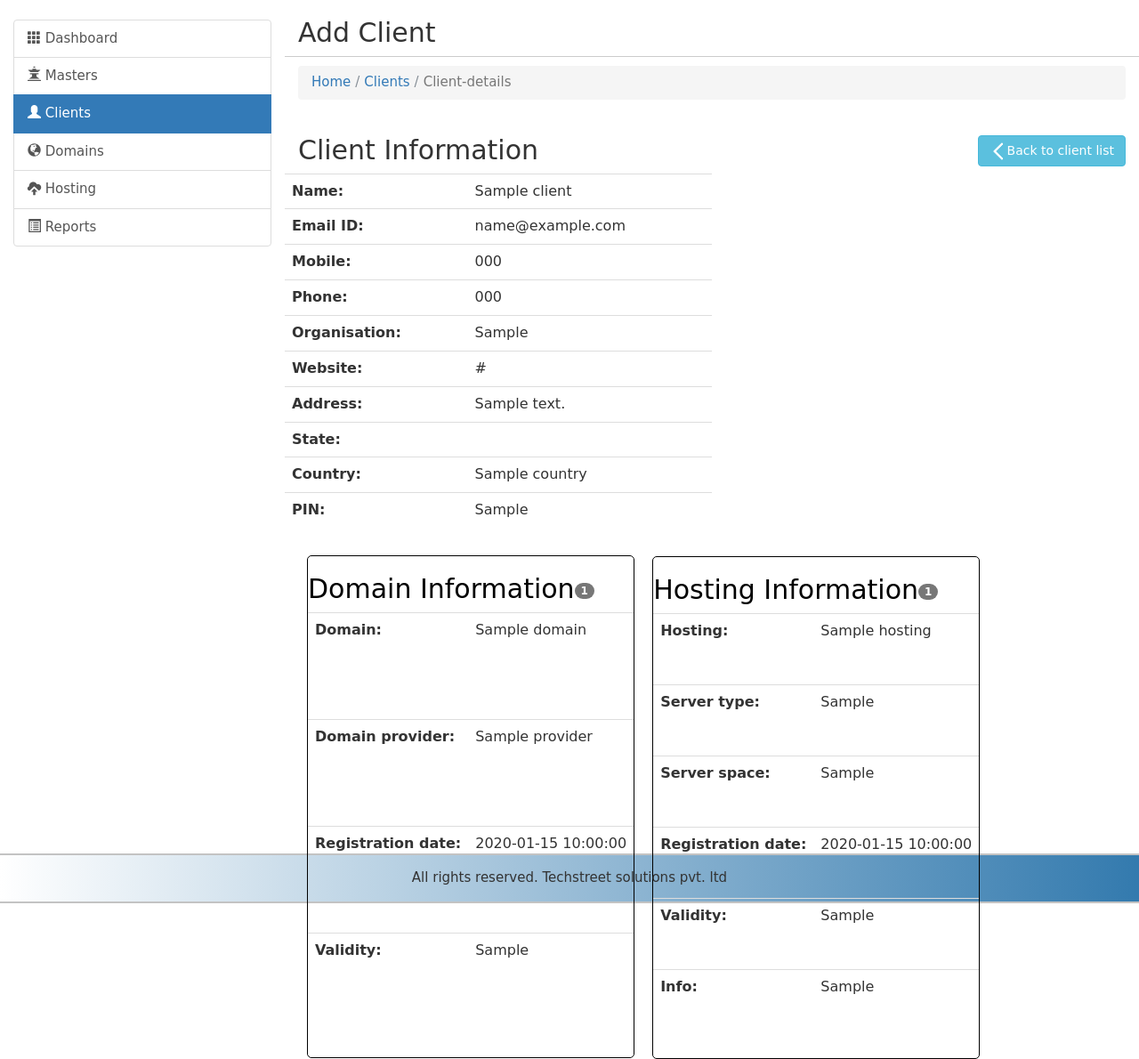
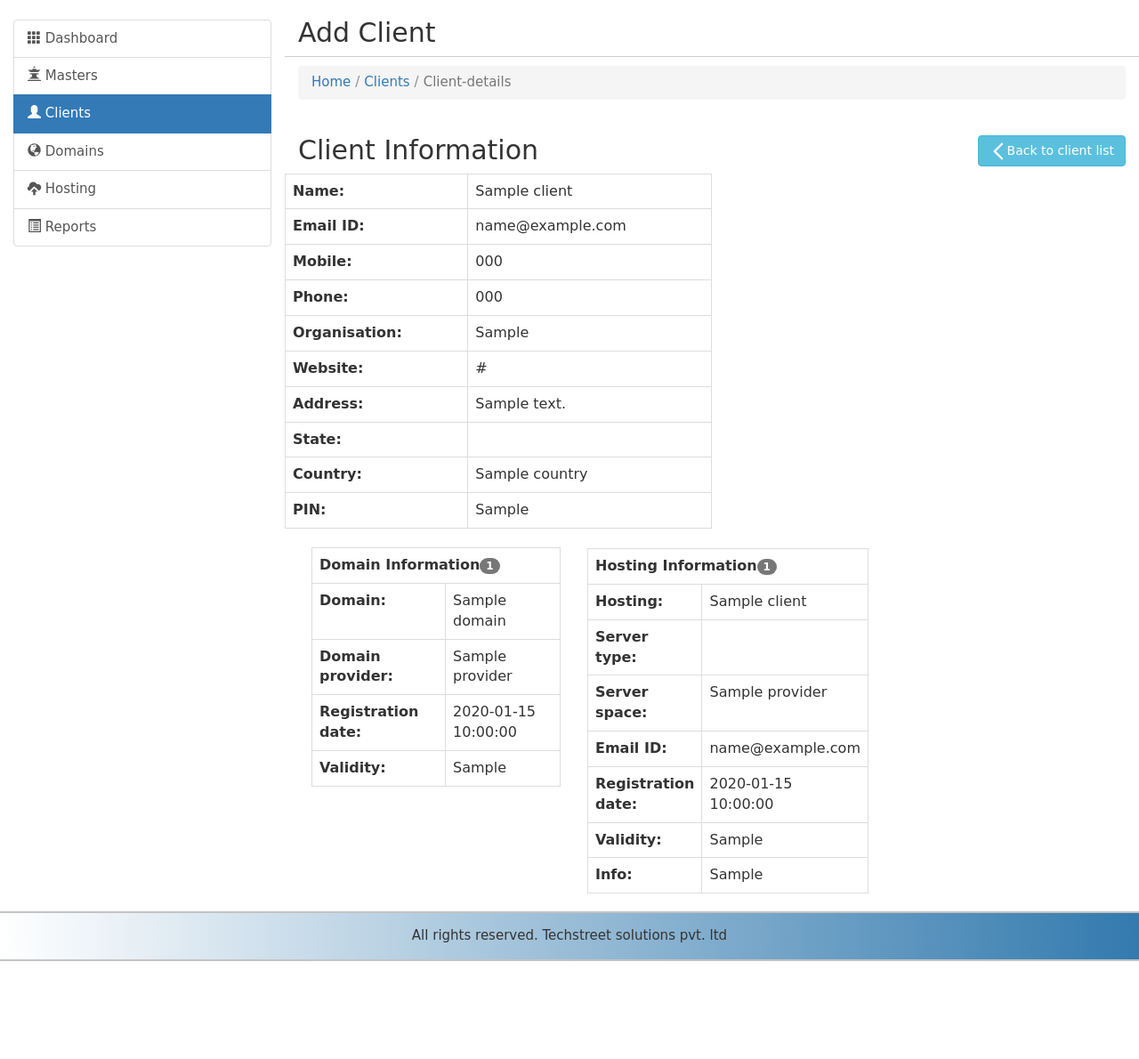
Before and after one commit to anshulrockz/hdms, a PHP site: page /client/view/client-details.php?id=1 in a window 1280 px wide. Shown: the part 143-1333 px from the top of the page at 89% size. After the commit the page ends 1223 px from the top, so only its background shows below. Run offline with PHP 8.4, Linux system fonts and the light colour scheme; the visitor is signed in with stand-in values (Sample User, id 1); tables that the repository leaves empty or names only in its code hold one stand-in row (values such as "Sample post"); data that the repository does not hold is empty.

Commit message:
hosting module chnages

```diff
--- a/client/view/client-details.php
+++ b/client/view/client-details.php
@@ -97,7 +97,7 @@
 					</div>
 
 					<div class="row">
-						<table class="col-md-6 table table-responsive" >
+						<table class="col-md-6 table table-bordered" >
 							<tbody>
 								<tr>
 									<th>Name:</th>
@@ -157,10 +157,12 @@
 
 						</div>
 					</div>
-					<div class="infobox">
-						<h2>Domain Information<div class="badge"><?php echo $i; $i++;?></div></h2>
-						<table class="col-md-12 table table-responsive" >
+					<div class="col-sm-11 col-md-4">
+						<table class=" table table-bordered">
 						<tbody>
+							<tr>
+								<th colspan="2">Domain Information<div class="badge"><?php echo $i; $i++;?></div></th>
+							</tr>
 							<tr>
 								<th>Domain:</th>
 								<td><?php echo $result2['domain_name']; ?></td>
@@ -190,7 +192,8 @@
 								<?php
 									}
 								}
-								$sql3="SELECT * FROM hosting WHERE client_id='$id'";
+								$sql3="SELECT * FROM hosting LEFT
+								JOIN clients ON hosting.client_id=clients.id WHERE client_id='$id'";
 								$query3=mysqli_query($connection,$sql3);
 								$count3=mysqli_num_rows($query3);
 								$i=1;
@@ -198,25 +201,45 @@
 								while($result3=mysqli_fetch_assoc($query3)){
 								?>
 					<div class="row">
-						<div class="col-md-6 col-auto mr-auto text-left">
+						<div class="col-md-4 col-auto mr-auto text-left">
 
 						</div>
 					</div>
-							<div class="infobox">
-								<h2>Hosting Information<div class="badge"><?php echo $i; $i++;?></div></h2>
-								<table class="col-md-12 table table-responsive ">
+							<div class="col-sm-11 col-md-4">
+								<table class=" table table-bordered ">
 									<tbody>
+										<tr>
+											<th colspan="2">Hosting Information<div class="badge"><?php echo $i; $i++;?></div></th>
+										</tr>
 										<tr>
 											<th>Hosting:</th>
 											<td><?php echo $result3['hosting_name']; ?></td>
 										</tr>
 										<tr>
 											<th>Server type:</th>
-											<td><?php echo $result3['server_type']; ?></td>
+											<td>
+												<?php
+												$temp4=$result3['server_type'];
+												$query4=mysqli_query($connection,"SELECT * FROM host_type WHERE id_type='$temp4'");
+												$result4=mysqli_fetch_array($query4);
+												echo $result4["name"];
+												?>
+											</td>
 										</tr>
 										<tr>
 											<th>Server space:</th>
-											<td><?php echo $result3['server_space']; ?></td>
+											<td>
+												<?php
+												$temp5=$result3['provider_id'];
+												$query5=mysqli_query($connection,"SELECT * FROM providers WHERE id='$temp5'");
+												$result5=mysqli_fetch_array($query5);
+												echo $result5["name"];
+												?>
+											</td>
+										</tr>
+										<tr>
+											<th>Email ID:</th>
+											<td><?php echo $result3['email_hosting']; ?></td>
 										</tr>
 										<tr>
 											<th>Registration date:</th>
--- a/hosting.php
+++ b/hosting.php
@@ -98,6 +98,7 @@
 								<thead class="thead-default">
 									<tr>
 										<th>#</th>
+										<th>Domain </th>
 										<th>Hosting Plan </th>
 										<th>Client Name </th>
 										<th>Server Type </th>
@@ -114,6 +115,7 @@
 								?>
 								<tr>
 									<td><?php echo $i;?></td>
+									<td><?php echo $row["domain_id"];;?></td>
 									<td><?php echo $row["hosting_name"];?></td>
 									<td><?php echo $row["client_name"];?></td>
 									<td><?php
--- a/hosting/add-hosting.php
+++ b/hosting/add-hosting.php
@@ -213,7 +213,7 @@
 									</div>
 									<div class="col-md-6">
 										<label for="validationDefault01">Password<span class="span-danger">*</span></label>
-										<input type="password" name="text6" class="form-control" id="validationDefault01" autocomplete="off" placeholder="Please provide password" required>
+										<input type="text" name="text6" class="form-control" id="validationDefault01" autocomplete="off" placeholder="Please provide password" required>
 									</div>
 								</div>
 								<div class="row">
@@ -223,7 +223,7 @@
 									</div>
 									<div class="col-md-6">
 										<label for="validationDefault01">Password of Email ID<span class="span-danger">*</span></label>
-										<input type="password" name="text8" class="form-control" id="validationDefault01" placeholder="Please provide email password" required>
+										<input type="text" name="text8" class="form-control" id="validationDefault01" placeholder="Please provide email password" required>
 									</div>
 								</div>
 								<div class="row">
@@ -233,7 +233,7 @@
 									</div>
 									<div class="col-md-6">
 										<label for="validationDefault01">Cpannel password<span class="span-danger">*</span></label>
-										<input type="password" name="text10" class="form-control" id="validationDefault01" placeholder="Please provide cpanel password" required>
+										<input type="text" name="text10" class="form-control" id="validationDefault01" placeholder="Please provide cpanel password" required>
 									</div>
 								</div>
 								<div class="row">
--- a/hosting/insert-hosting.php
+++ b/hosting/insert-hosting.php
@@ -32,7 +32,7 @@
 
 else{
 	$sql="INSERT INTO `hosting`(`id_hosting`, `hosting_name`, `server_category`, `server_type`, `server_space`, `reg_date_hosting`, `validity`, `username_hosting`, `password_hosting`, `email_hosting`, `password_email_hosting`, `cpanel_hosting`, `cpanel_password_hosting`, `info`, `client_id`, `domain_id`, `provider_id`, `reg_hosting`) VALUES
-								('', 				'$text1', 		'$text3', 		'$text5', 			'$text6', 		'$text7', 	'$text8', 	'$username', 		'$password',			'$email', 		'$password_email',		'$cpanelUsername','$cpanelPassword',		'$text11','$text2',		'$text4',	'$text9',		now())";
+								('','$text1','$text3','$text5','$text6','$text7','$text8','$username', 		'$password','$email','$password_email','$cpanelUsername','$cpanelPassword',		'$text11','$text2',		'$text4',	'$text9',		now())";
 	$query=mysqli_query($connection, $sql);
 	header("Refresh:0; url=add-hosting.php?action=success");
 }
--- a/hosting/view/hosting-details.php
+++ b/hosting/view/hosting-details.php
@@ -92,6 +92,10 @@
 
 						<table class="col-md-12 table table-responsive" style="width:80%">
 						<tbody>
+							<tr>
+								<th>Domain:</th>
+								<td><?php echo $result['domain_id']; ?></td>
+							</tr>
 							<tr>
 								<th>Hosting:</th>
 								<td><?php echo $result['hosting_name']; ?></td>
--- a/reports.php
+++ b/reports.php
@@ -6,14 +6,14 @@
 	die("connectionn err:".mysqli_connect_error());
 }
 
-$queryDomain=mysqli_query($connection,"SELECT domains.*, clients.client_name FROM domains LEFT JOIN clients ON domains.client_id=clients.id WHERE validity BETWEEN (CURRENT_DATE() - INTERVAL 1 MONTH) AND CURRENT_DATE()");
+$queryDomain=mysqli_query($connection,"SELECT domains.*, clients.client_name FROM domains LEFT JOIN clients ON domains.client_id=clients.id WHERE domains.validity < DATE_ADD(NOW(), INTERVAL 1 MONTH) ORDER BY domains.validity");
 $countDomain=mysqli_num_rows($queryDomain);
 
 
 $queryHosting=mysqli_query($connection,"SELECT hosting.*, clients.client_name, domains.domain_name FROM hosting
 LEFT JOIN clients ON hosting.client_id=clients.id
 LEFT JOIN domains	ON hosting.domain_id = domains.id_domain
-WHERE hosting.validity BETWEEN (CURRENT_DATE() - INTERVAL 1 MONTH) AND CURRENT_DATE()");
+WHERE hosting.validity < DATE_ADD(NOW(), INTERVAL 1 MONTH) ORDER BY hosting.validity");
 
 $countHosting=mysqli_num_rows($queryHosting);
 
@@ -207,7 +207,7 @@
 								?>
 								<tr>
 									<td><?php echo $i;?></td>
-									<td><?php echo $row["domain_name"];?></td>
+									<td><?php echo $row["domain_id"];?></td>
 									<td><?php echo $row["hosting_name"];?></td>
 									<td><?php echo $row["client_name"];?></td>
 									<td><?php
--- a/style/sheet1.css
+++ b/style/sheet1.css
@@ -77,10 +77,6 @@
    background-color: ;
 }
 
-
-.table{
-	min-height:50%;
-}
 
 @media screen and (max-width:563px)
 {
```
